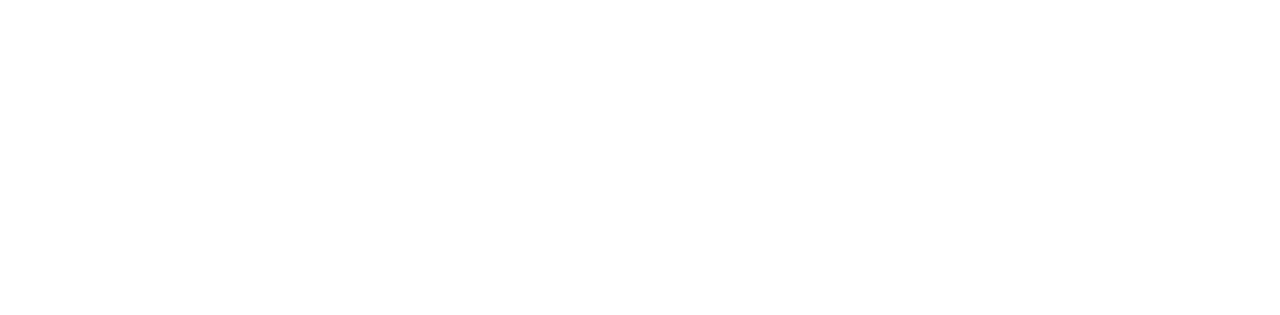
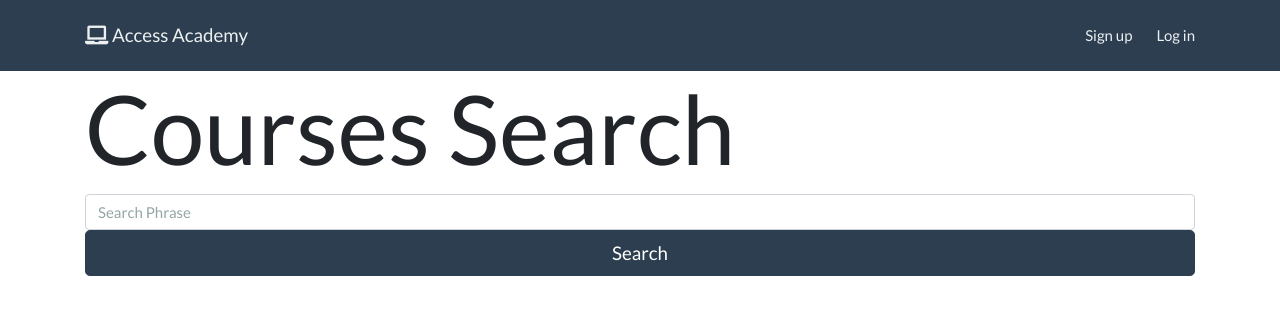
Before and after one commit to andreamartz/sb-29-capstone-1, a Flask app: page /courses/search in a window 1280 px wide. Before the commit the part shown is empty. Shown: the top 315 px of the page. Run offline with Flask 2, Linux system fonts and the light colour scheme; parts of the project's set-up code (start-up, migrations or seed data) failed here and were passed over.

Commit message:
Add course search template

```diff
--- a/templates/courses/search.html
+++ b/templates/courses/search.html
@@ -6,5 +6,32 @@
 This page will show:
 * for ALL USERS: the details for each course, such as title, creator username, and videos (in order)
 * for COURSE CREATOR: a delete button to remove the course, a delete button next to each video, a way to re-order courses
+-->
 
-This view should be passed the course id-->
+{% extends 'base.html' %}
+{% block content %}
+<div class="row justify-content-center">
+  <div class="col">
+    <h1 class="display-1">Courses Search</h1>
+    <form method="POST">
+      {{ form.hidden_tag() }}
+
+      {% for field in form if field.widget.input_type != 'hidden' %}
+      {% for error in field.errors %}
+      <span class="text-danger">{{ error }}</span>
+      {% endfor %}
+      {{ field(placeholder=field.label.text, class="form-control") }}
+      {% endfor %}
+
+      <button class="btn btn-primary btn-lg btn-block">Search</button>
+    </form>
+  </div>
+</div>
+<div class="row justify-content-center">
+  <div id="search-results" class="col">
+    <!-- Videos will be rendered by JavaScript. -->
+    <!-- Each video will be rendered with an "Add to course" button. -->
+
+  </div>
+</div>
+{% endblock %}
```
